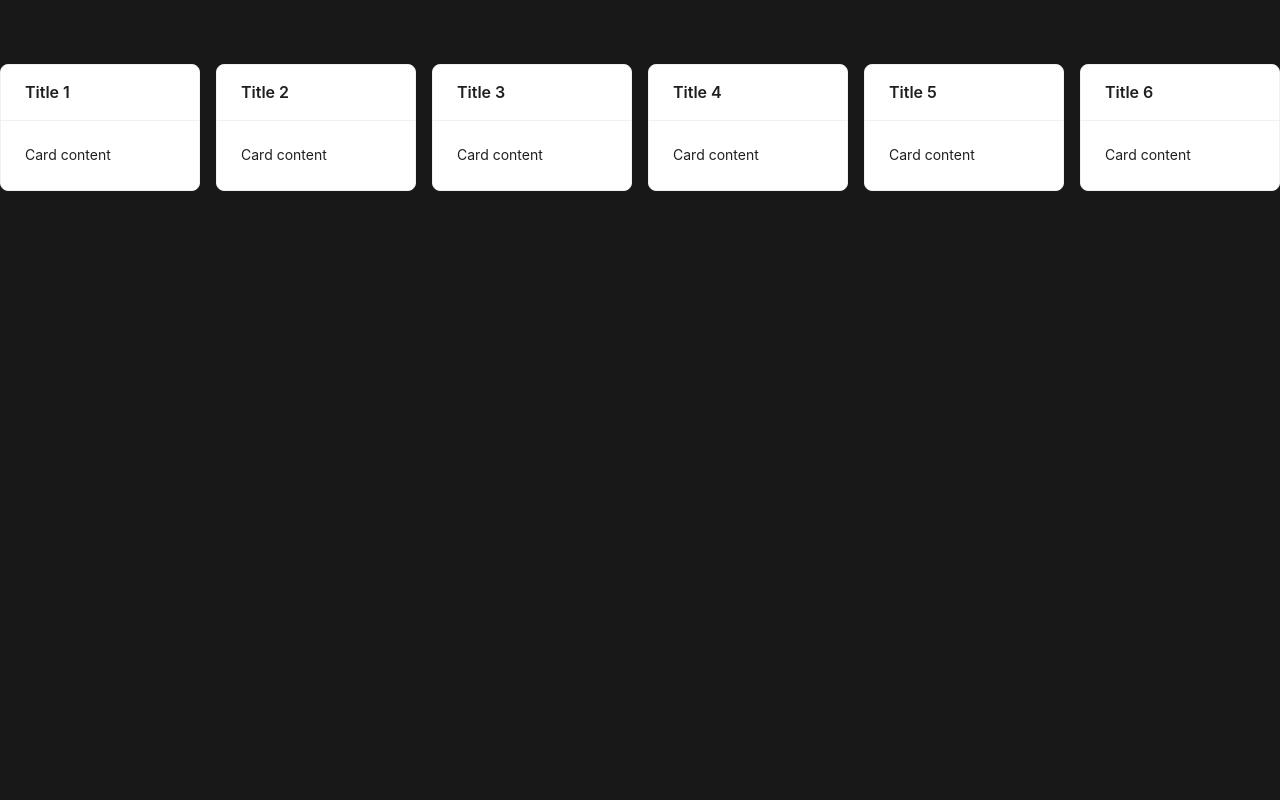
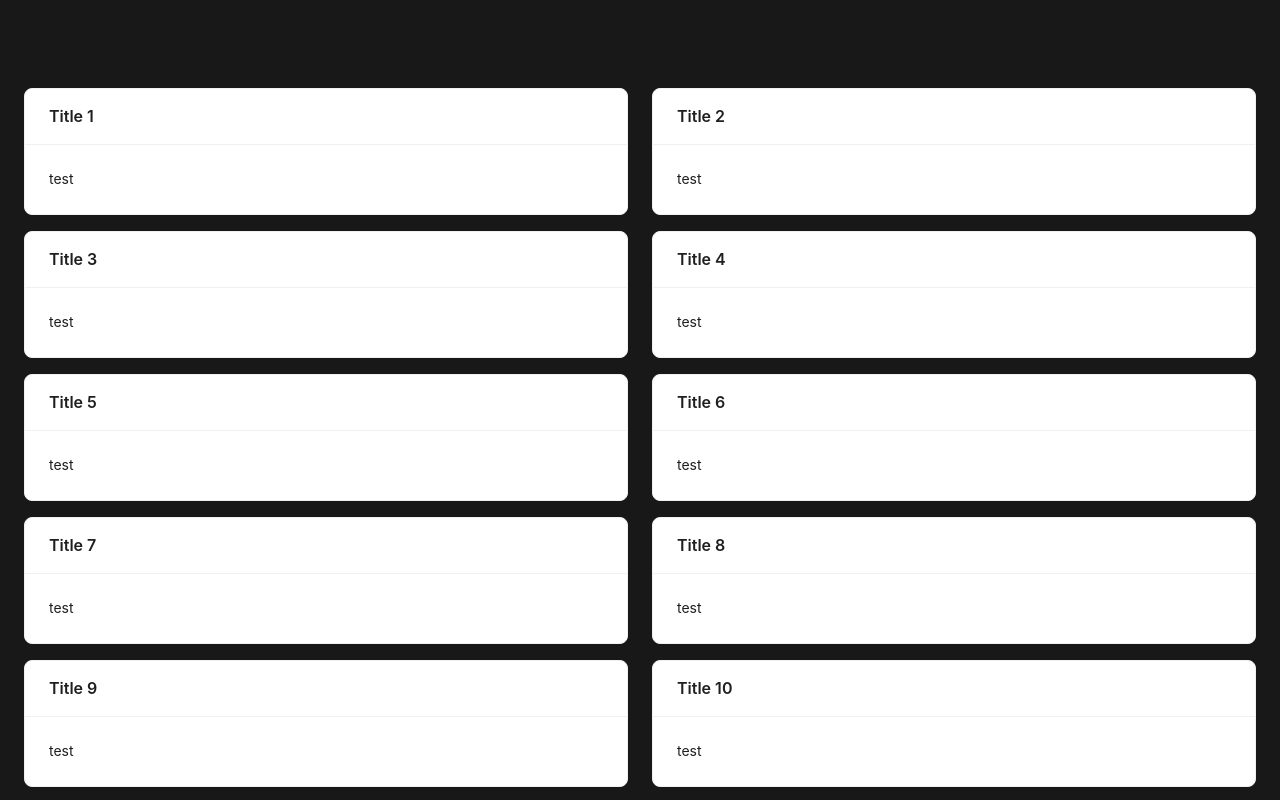
Before and after one commit to SmoIIy/charlie-tango-axe, a Next.js app: page /rules in a window 1280 px wide. Shown: the top 800 px of the page. Built offline with nearby package versions, Linux system fonts and the light colour scheme.

Commit message:
dumb fix *with rizz*

```diff
--- a/src/app/globals.css
+++ b/src/app/globals.css
@@ -45,3 +45,6 @@ body {
 .ant-collapse-header svg {
   fill: var(--colors-brand-orange-70);
 }
+.ant-spin-container {
+  margin: 24px;
+}
--- a/src/app/rules/page.jsx
+++ b/src/app/rules/page.jsx
@@ -3,43 +3,89 @@
 import "../../app/globals.css";
 import { redirect } from "next/navigation";
 import React from "react";
-import { Card, List } from "antd";
+import { Card, List, ConfigProvider } from "antd";
 
 const data = [
   {
     title: "Title 1",
+    content: "test",
   },
   {
     title: "Title 2",
+    content: "test",
   },
   {
     title: "Title 3",
+    content: "test",
   },
   {
     title: "Title 4",
+    content: "test",
   },
   {
     title: "Title 5",
+    content: "test",
   },
   {
     title: "Title 6",
+    content: "test",
+  },
+  {
+    title: "Title 7",
+    content: "test",
+  },
+  {
+    title: "Title 8",
+    content: "test",
+  },
+  {
+    title: "Title 9",
+    content: "test",
+  },
+  {
+    title: "Title 10",
+    content: "test",
+  },
+  {
+    title: "Title 11",
+    content: "test",
+  },
+  {
+    title: "Title 12",
+    content: "test",
+  },
+  {
+    title: "Title 13",
+    content: "test",
+  },
+  {
+    title: "Title 14",
+    content: "test",
+  },
+  {
+    title: "Title 15",
+    content: "test",
   },
 ];
 const App = () => (
   <List
     grid={{
-      gutter: 16,
+      gutter: 24,
       xs: 1,
-      sm: 2,
-      md: 4,
-      lg: 4,
-      xl: 6,
+      sm: 1,
+      md: 2,
+      lg: 2,
+      xl: 2,
       xxl: 3,
     }}
     dataSource={data}
     renderItem={(item) => (
       <List.Item>
-        <Card title={item.title}>Card content</Card>
+        <a href="">
+          <Card title={item.title} content={item.content}>
+            {item.content}
+          </Card>
+        </a>
       </List.Item>
     )}
   />
```
